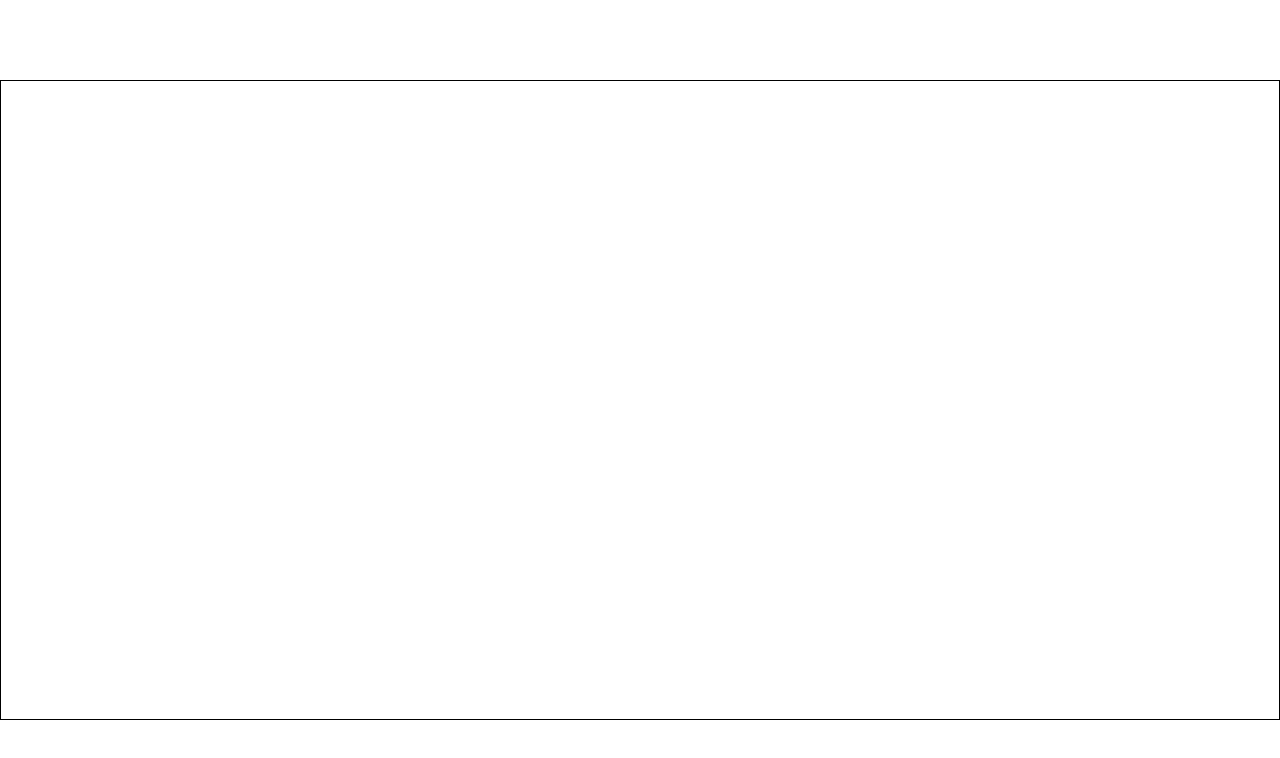
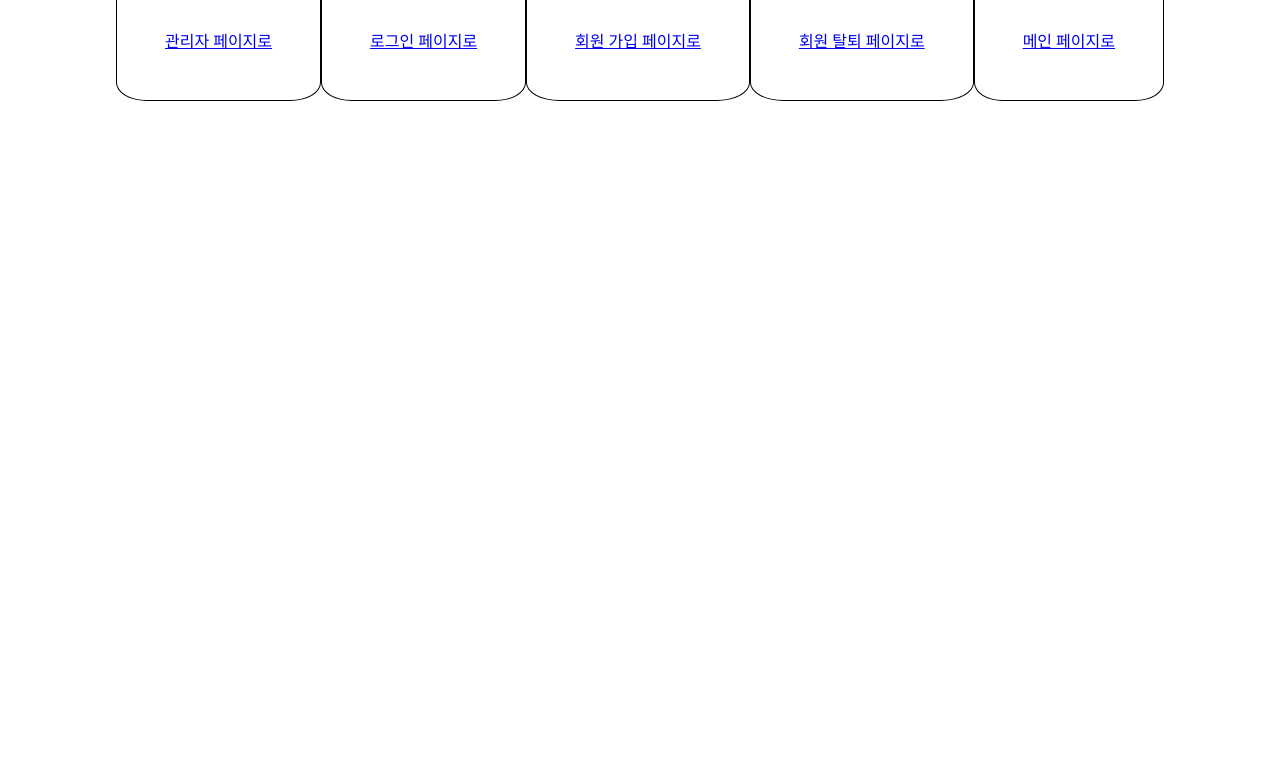
Before and after one commit to KDT-IaaS-Class-One-Group/KDT-IaaS-3team-ERP, a React (Create React App) app in the folder jjanbari/: page / in a window 1280 px wide. Shown: the top 758 px of the page. Built offline with nearby package versions, Linux system fonts and the light colour scheme.

Commit message:
:art: Design: 페이지 이동을 위한 a 태그를 #header에 배치시키고, 약간의 스타일링

```diff
--- a/jjanbari/src/Component/Container/Container.tsx
+++ b/jjanbari/src/Component/Container/Container.tsx
@@ -3,7 +3,12 @@
 import "./Container.css";
 
 const Container = () => {
-  return <div id="container"></div>;
+  return (
+    <div id="container">
+      {/* 상품 목록 렌더링하는 영역 */}
+      <div className="productList"></div>
+    </div>
+  );
 };
 
 export default Container;
--- a/jjanbari/src/Component/Header/Header.tsx
+++ b/jjanbari/src/Component/Header/Header.tsx
@@ -3,7 +3,15 @@
 import "./Header.css";
 
 const Header = () => {
-  return <div id="header"></div>;
+  return (
+    <div id="header">
+      <a href="http://localhost:3000/admin">관리자 페이지로</a>
+      <a href="http://localhost:3000/login">로그인 페이지로</a>
+      <a href="http://localhost:3000/signup">회원 가입 페이지로</a>
+      <a href="http://localhost:3000/withdraw">회원 탈퇴 페이지로</a>
+      <a href="http://localhost:3000/">메인 페이지로</a>
+    </div>
+  );
 };
 
 export default Header;
--- a/jjanbari/src/index.css
+++ b/jjanbari/src/index.css
@@ -10,7 +10,12 @@
   width: 100vw;
   height: 100vh;
   display: flex;
-  flex-direction: column;
+}
+
+#header, #container, #footer {
+  display: flex;
+  justify-content: center;
+  align-items: center;
 }
 
 #header {
@@ -21,10 +26,15 @@
 #container {
   width: 100vw;
   height: 80vh;
-  border: 1px solid #000;
 }
 
 #footer {
   width: 100vw;
   height: 10vh;
 }
+
+a {
+  padding: 3rem;
+  border: 1px solid #000;
+  border-radius: 15%;
+}
```
